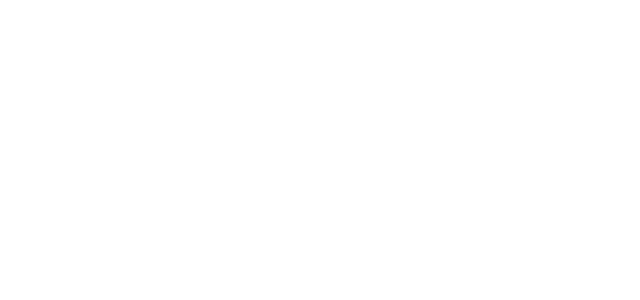
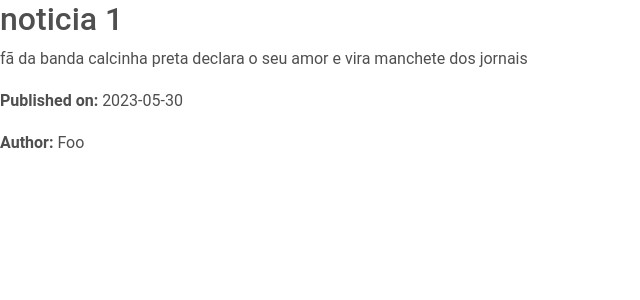
Before and after one commit to crCoelhos/unipro-frontend, a React (Create React App) app: page /publication/1 in a window 1280 px wide. Before the commit this address had no page. Shown: the top 300 px of the page, without its empty margins (0-640 px from the left). Built offline with nearby package versions, Linux system fonts and the light colour scheme; the HTML template or start-up script is replaced by a standard one.

Commit message:
component/page(publication) - publication and details

```diff
--- a/package.json
+++ b/package.json
@@ -18,6 +18,7 @@
     "cors": "^2.8.5",
     "mdb-react-ui-kit": "^6.0.0",
     "mdb-ui-kit": "^6.3.1",
+    "prop-types": "^15.8.1",
     "react": "^18.2.0",
     "react-bootstrap": "^2.7.4",
     "react-dom": "^18.2.0",
--- a/src/App.js
+++ b/src/App.js
@@ -22,6 +22,7 @@
 import CreateEventPage from './pages/CreateEventPage/CreateEventPage';
 import AdminEventPage from './pages/AdminEventPage/AdminEventPage';
 import HandSidebar from './components/HandSidebar/HandSidebar';
+import PublicationDetailsPage from './pages/PublicationDetailsPage/PublicationDetailsPage';
 
 
 function App() {
@@ -29,12 +30,16 @@
     <AuthProvider>
       <BrowserRouter>
         <Routes>
-          <Route path="/" element={<LoginPage />} />
-          <Route path="/index" element={<LoginPage />} />
+          <Route path="/" element={<HomePage />} />
+
           <Route path="/login" element={<LoginPage />} />
+          <Route path="/signup" element={<SignupPage />} />
+          <Route path="/password-recovery" element={<PasswordRecoveryPage />} />
+
+          <Route path="/home" element={<HomePage />} />
           <Route path="/home" element={<HomePage />} />
           <Route path="/menu" element={<Menu />} />
-          <Route path="/password-recovery" element={<PasswordRecoveryPage />} />
+
           <Route path="/contact-us" element={<ContactUsPage />} />
 
           <Route path="/sport-events" element={<SportEventPage />} />
@@ -43,7 +48,8 @@
           <Route exact path="/" element={<EventCatalogueFix />} />
           <Route path="/sport-events/:eventId" element={<EventDetails />} />
 
-          <Route path="/signup" element={<SignupPage />} />
+
+          <Route path="/publication/:id" element={<PublicationDetailsPage />} />
 
 
           <Route exact path="/admin-area" element={<AdminSection />} />
--- a/src/components/HomePublications/HomePublications.module.css
+++ b/src/components/HomePublications/HomePublications.module.css
@@ -1 +1,10 @@
-.HomePublications {}
+.HomePublications {
+    display: flex;
+    flex-wrap: wrap;
+    justify-content: space-between;
+  }
+
+  .PublicationCard {
+    width: 100%;
+    margin-bottom: 20px;
+  }
--- /dev/null
+++ b/src/components/HomePublications/HomePublications.tsx
@@ -0,0 +1,46 @@
+import React, { FC, useState } from 'react';
+import { useNavigate } from 'react-router-dom';
+import styles from './HomePublications.module.css';
+import { Card } from 'react-bootstrap';
+import { publicationsMockData } from './mockfile';
+
+interface Publication {
+  id: number,
+  title: string;
+  headline: string;
+  publicationDate: string;
+  author: string;
+}
+
+const HomePublications: FC = () => {
+  const [publications, setPublications] = useState<Publication[]>(publicationsMockData);
+  const navigate = useNavigate();
+
+  const handleCardClick = (publication: Publication) => {
+    navigate(`/publication/${publication.id}`);
+  };
+
+  return (
+    <div className={styles.HomePublications}>
+      {publications.map((publication, index) => (
+        <Card
+          key={index}
+          className={styles.PublicationCard}
+          onClick={() => handleCardClick(publication)}
+        >
+          <Card.Body>
+            <Card.Title>{publication.title}</Card.Title>
+            <Card.Subtitle className="mb-2 text-muted">{publication.headline}</Card.Subtitle>
+            <Card.Text>
+              <strong>Published on:</strong> {publication.publicationDate}
+              <br />
+              <strong>Author:</strong> {publication.author}
+            </Card.Text>
+          </Card.Body>
+        </Card>
+      ))}
+    </div>
+  );
+};
+
+export default HomePublications;
--- /dev/null
+++ b/src/components/HomePublications/mockfile.tsx
@@ -0,0 +1,66 @@
+export const publicationsMockData = [
+  {
+    id: 1,
+    title: "noticia 1",
+    headline:
+      "fã da banda calcinha preta declara o seu amor e vira manchete dos jornais",
+    publicationDate: "2023-05-30",
+    author: "Foo",
+  },
+  {
+    id: 2,
+    title: "noticia 2",
+    headline:
+      "fã da banda calcinha preta declara o seu amor e vira manchete dos jornais",
+    publicationDate: "2023-06-01",
+    author: "Bar",
+  },
+  {
+    id: 3,
+    title: "Projota Anuncia Novo Álbum",
+    headline:
+      "O rapper brasileiro Projota anuncia novo álbum, 'O Som do Silêncio', a ser lançado em 10 de junho.",
+    publicationDate: "2023-06-03",
+    author: "Baz",
+  },
+  {
+    id: 4,
+    title: "Emicida Será Atração Principal do Rock in Rio",
+    headline:
+      "O rapper brasileiro Emicida será a atração principal do festival Rock in Rio em setembro.",
+    publicationDate: "2023-06-04",
+    author: "Qux",
+  },
+  {
+    id: 5,
+    title: "Criando Histórias Anuncia Nova Turnê",
+    headline:
+      "O grupo brasileiro de hip hop Criando Histórias anuncia nova turnê, 'A História Continua', a ser iniciada em julho.",
+    publicationDate: "2023-06-05",
+    author: "Cor",
+  },
+  {
+    id: 6,
+    title: "Funkeiros Protestam Contra a Brutalidade Policial",
+    headline:
+      "Funkeiros brasileiros vão às ruas para protestar contra a brutalidade policial.",
+    publicationDate: "2023-06-06",
+    author: "Dor",
+  },
+  {
+    id: 7,
+    title: "MC Carol Lança Nova Música Sobre a Positividade Corporal",
+    headline:
+      "A MC Carol brasileira lança nova música, 'Não Sou Cadela Não', sobre a positividade corporal.",
+    publicationDate: "2023-06-07",
+    author: "Ex",
+  },
+  {
+    id: 8,
+    title: "Projota e Emicida Se Juntam Para Nova Música",
+    headline:
+      "Os rappers brasileiros Projota e Emicida se juntam para nova música, 'Tô de Graça'.",
+    publicationDate: "2023-06-08",
+    author: "Fi",
+  },
+];
--- a/src/components/HomePublicationsContainer/HomePublicationsContainer.module.css
+++ b/src/components/HomePublicationsContainer/HomePublicationsContainer.module.css
@@ -1 +1,4 @@
-.HomePublicationsContainer {}
+.HomePublicationsContainer {
+    margin-top: 112px;
+    padding-right: 112px;
+}
--- a/src/components/HomePublicationsContainer/HomePublicationsContainer.js
+++ b/src/components/HomePublicationsContainer/HomePublicationsContainer.tsx
@@ -1,10 +1,13 @@
 import React from 'react';
 import PropTypes from 'prop-types';
 import styles from './HomePublicationsContainer.module.css';
+import HomePublications from '../HomePublications/HomePublications';
 
-const HomePublicationsContainer = () => (
+const HomePublicationsContainer: React.FC = () => (
   <div className={styles.HomePublicationsContainer}>
-    HomePublicationsContainer Component
+
+      <HomePublications/>
+
   </div>
 );
 
--- a/src/pages/Home/Home.tsx
+++ b/src/pages/Home/Home.tsx
@@ -4,57 +4,19 @@
 import HomeComposedFooter from "../../components/homeComposedFooter/homeComposedFooter";
 import AltSideBar from "../../components/AltSideBar/AltSideBar";
 import HandSidebar from "../../components/HandSidebar/HandSidebar";
+import HomePublicationsContainer from "../../components/HomePublicationsContainer/HomePublicationsContainer";
+import { Row, Col } from "react-bootstrap";
 
 const Home: React.FC = () => {
   return (
     <div className={styles.homeContent}>
       <Menu />
-
-      <h1>teste</h1>
-      <h3>jorge</h3>
-
-      <div>
-        <p>
-          A noite passa devagar Estou aqui deitado só No tique-taque do relógio
-          Me aqueço com o seu lençol
-        </p>
-        <br />
-        <br />
-        <p>
-          Gostaria de saber onde você está Hoje à noite você não vai acabar
-          sozinha
-        </p>
-        <br />
-        <br />
-        <p>
-          Amor, eu sempre estive sozinha Eu nunca me importei até lhe conhecer E
-          agora você me escolhe Como deixá-lo sozinho? Como deixá-lo sozinho?
-        </p>
-        <br />
-        <br />
-        <p>
-          Você não sabe o quanto eu quis Te abraçar, tocar seus lábios Beijar,
-          amar você Não sabe o quanto eu esperei Dormir com você hoje à noite
-        </p>
-        <br />
-        <br />
-        <p>Mas o segredo ainda está comigo O meu amor por você é demais</p>
-        <br />
-        <br />
-        <p>
-          Iê, oh, oh Amor, eu sempre estive sozinha Eu nunca me importei até lhe
-          conhecer E agora você me escolhe Como deixá-lo sozinho? Como deixá-lo
-          sozinho, amor?
-        </p>
-        <br />
-        <br />
-        <p>Como deixá-lo sozinho? Como deixá-lo sozinho? Oh, oh, amor, amor</p>
-        <br />
-        <br />
-        <p>
-          Não sabe o quanto eu esperei Dormir com você hoje à noite (Te amo!)
-        </p>
-      </div>
+      <Row>
+        <Col>
+          <HomePublicationsContainer />
+        </Col>
+        <Col></Col>
+      </Row>
 
       <HomeComposedFooter />
     </div>
--- /dev/null
+++ b/src/pages/PublicationDetailsPage/PublicationDetailsPage.module.css
@@ -0,0 +1 @@
+.PublicationDetailsPage {}
--- /dev/null
+++ b/src/pages/PublicationDetailsPage/PublicationDetailsPage.tsx
@@ -0,0 +1,38 @@
+import React from "react";
+import { useParams } from "react-router-dom";
+import { publicationsMockData } from "../../components/HomePublications/mockfile";
+
+interface Publication {
+  id: number;
+  title: string;
+  headline: string;
+  publicationDate: string;
+  author: string;
+}
+
+const PublicationDetailsPage = () => {
+  const { id } = useParams<{ id?: string }>();
+  const publicationId = id ? parseInt(id, 10) : undefined;
+
+  const publication = publicationId
+    ? publicationsMockData.find((pub) => pub.id === publicationId)
+    : undefined;
+
+  if (!publication) {
+    return <div>Publication not found</div>;
+  }
+
+  return (
+    <div>
+      <h2>{publication.title}</h2>
+      <p>{publication.headline}</p>
+      <p>
+        <strong>Published on:</strong> {publication.publicationDate}
+      </p>
+      <p>
+        <strong>Author:</strong> {publication.author}
+      </p>
+    </div>
+  );
+};
+export default PublicationDetailsPage;
```
Also changed, not shown: src/components/HomePublications/HomePublications.js (deleted, +0 -15 lines), 1 other file (tests, documents, lock files or other folders).
